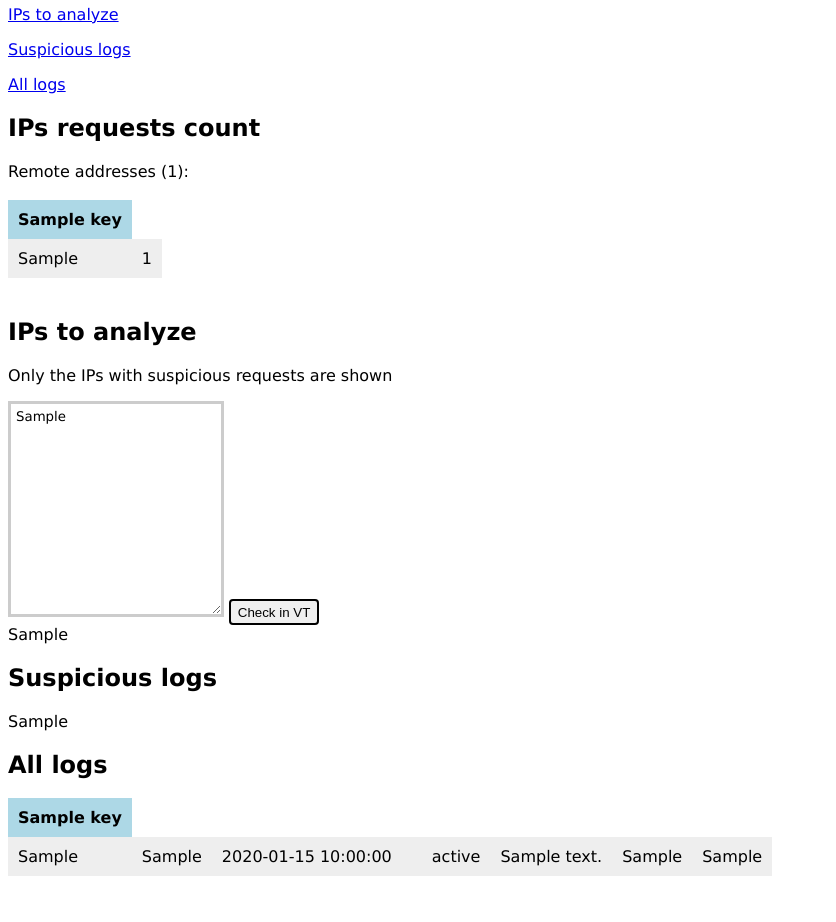
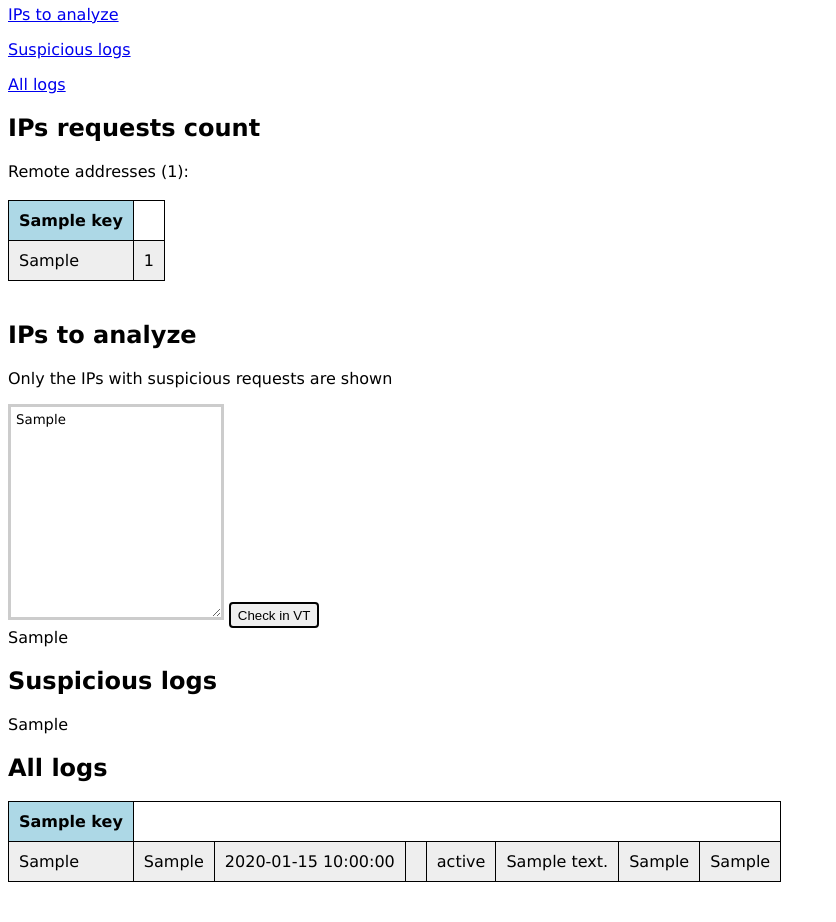
Before and after one commit to CarlosAMolina/logs-analyzer, a Flask app: template src/frontend/templates/logs.html in a window 1280 px wide. Shown: the part 135-1057 px from the top of the page, without its empty margins (0-836 px from the left). Before the commit the page ends 1011 px from the top, so only its background shows below. Run offline with Flask 2, Linux system fonts and the light colour scheme; the template is opened without the code that fills it: most values are stand-ins (such as "Sample title", 1, 10 or a date in 2020); parts of the project's set-up code (start-up, migrations or seed data) failed here and were passed over.

Commit message:
Front fix table border

```diff
--- a/src/frontend/static/style.css
+++ b/src/frontend/static/style.css
@@ -26,6 +26,7 @@ input {
 }
 
 table, th, td {
+  border: 1px solid;
   border-collapse: collapse;
   text-align:left;
   padding: 10px;
```
